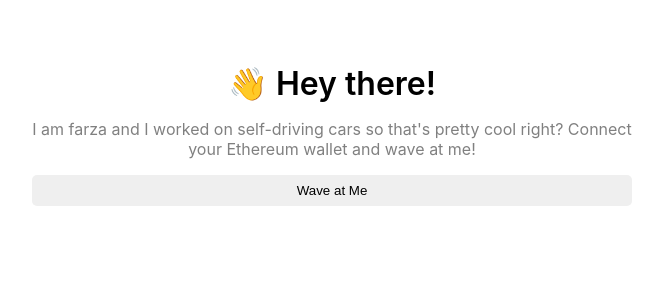
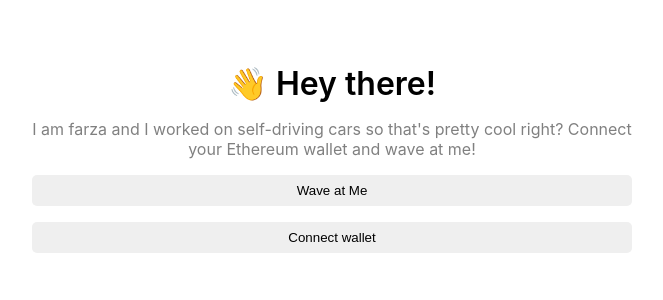
Before and after one commit to helderavila/wave-portal-ui, a React (Create React App) app: page / in a window 1280 px wide. Shown: the top 300 px of the page, without its empty margins (308-971 px from the left). Built offline with nearby package versions, Linux system fonts and the light colour scheme.

Commit message:
Conectando a carteira ao site

```diff
--- a/src/App.js
+++ b/src/App.js
@@ -3,6 +3,49 @@
 import './App.css';
 
 export default function App() {
+  const [currAccount, setCurrentAccount] = React.useState()
+
+  console.log(currAccount)
+
+  const checkIfWalletIsConnected = () => {
+    const { ethereum } = window
+
+    if (!ethereum) {
+      console.log("Make sure you have metamask!")
+      return
+    } else {
+      console.log("We have the ethereum objects", ethereum)
+    }
+
+    ethereum.request({ method: 'eth_accounts' })
+    .then(accounts => {
+      if (accounts.length !== 0) {
+        const account = accounts[0]
+        console.log("Found an authrozied account: ", account)
+
+        setCurrentAccount(account)
+      } else {
+        console.log("No authorized account found")
+      }
+    })
+  }
+
+  const connectWallet = () => {
+    const { ethereum } = window
+
+    if (!ethereum) alert("Get metamask!")
+
+    ethereum.request({ method: 'eth_requestAccounts' })
+    .then(accounts => {
+      console.log("Connected", accounts[0])
+      setCurrentAccount(accounts[0])
+    })
+    .catch(err => console.error(err))
+  }
+
+  React.useEffect(() => {
+    checkIfWalletIsConnected()
+  },[])
 
   const wave = () => {
 
@@ -23,6 +66,12 @@
         <button className="waveButton" onClick={wave}>
           Wave at Me
         </button>
+
+        {!currAccount && (
+          <button className="waveButton" onClick={connectWallet}>
+            Connect wallet
+          </button>
+        )}
       </div>
     </div>
   );
```
